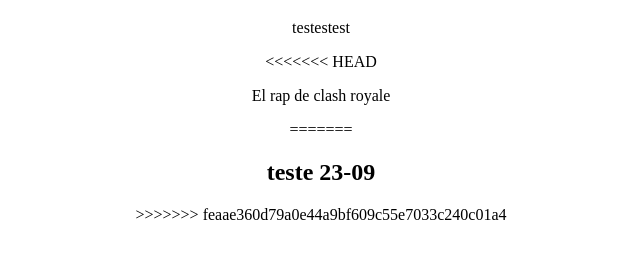
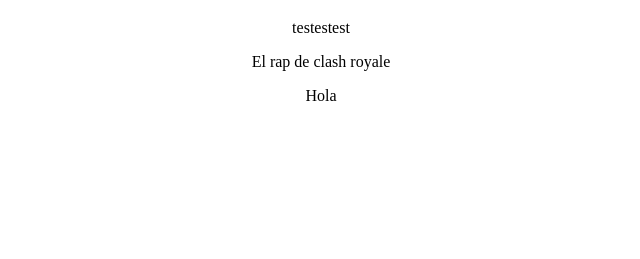
Before and after one commit to Skeletus/TESTEV3-DBP, a plain HTML site: page index.html in a window 1280 px wide. Shown: the part 61-320 px from the top of the page, without its empty margins (319-959 px from the left). Drawn offline with Linux system fonts and the light colour scheme.

Commit message:
Update index.html

```diff
--- a/index.html
+++ b/index.html
@@ -10,11 +10,8 @@
     <center>
         <h1>PRUEBA GIT 1</h1>
         <p> testestest</p>
-<<<<<<< HEAD
         <p>El rap de clash royale</p>
-=======
-        <h2> teste 23-09</h2>
->>>>>>> feaae360d79a0e44a9bf609c55e7033c240c01a4
+        <p>Hola</p>
     </center>
 </body>
 </html>
```
